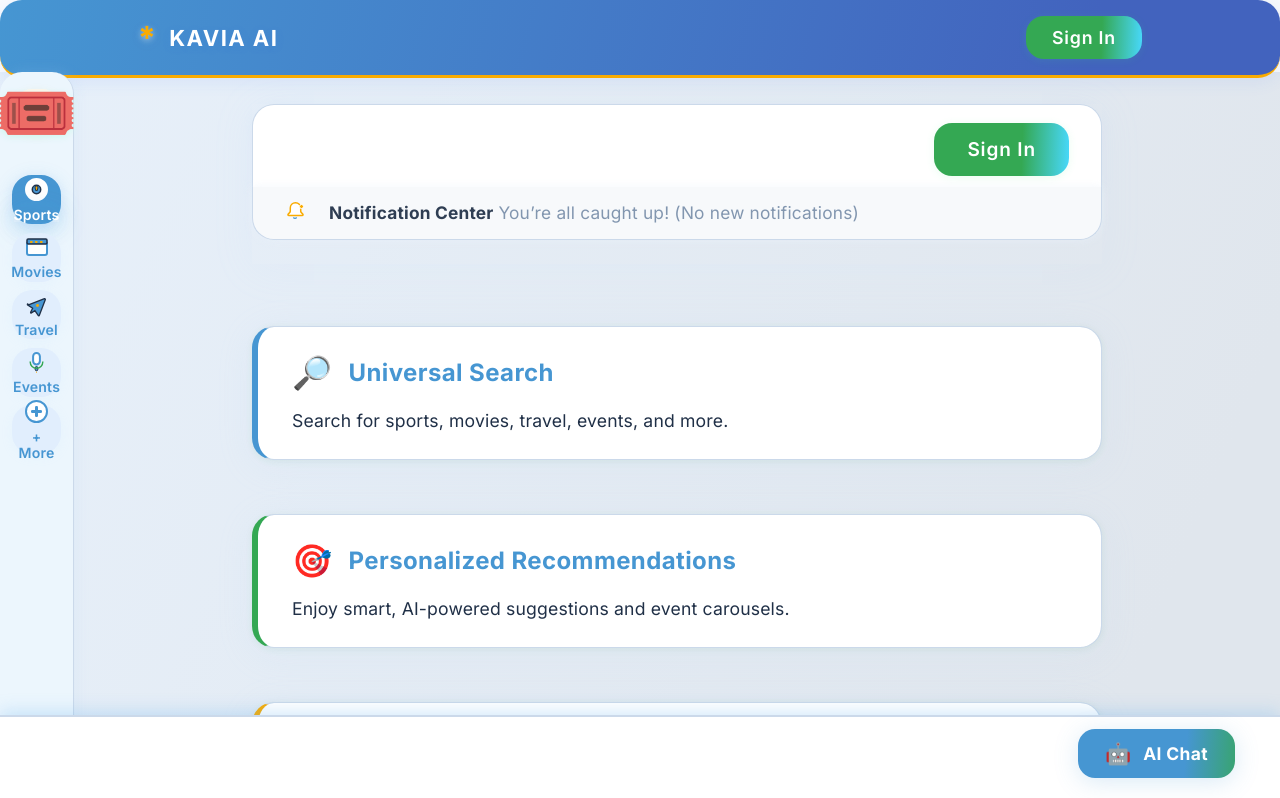
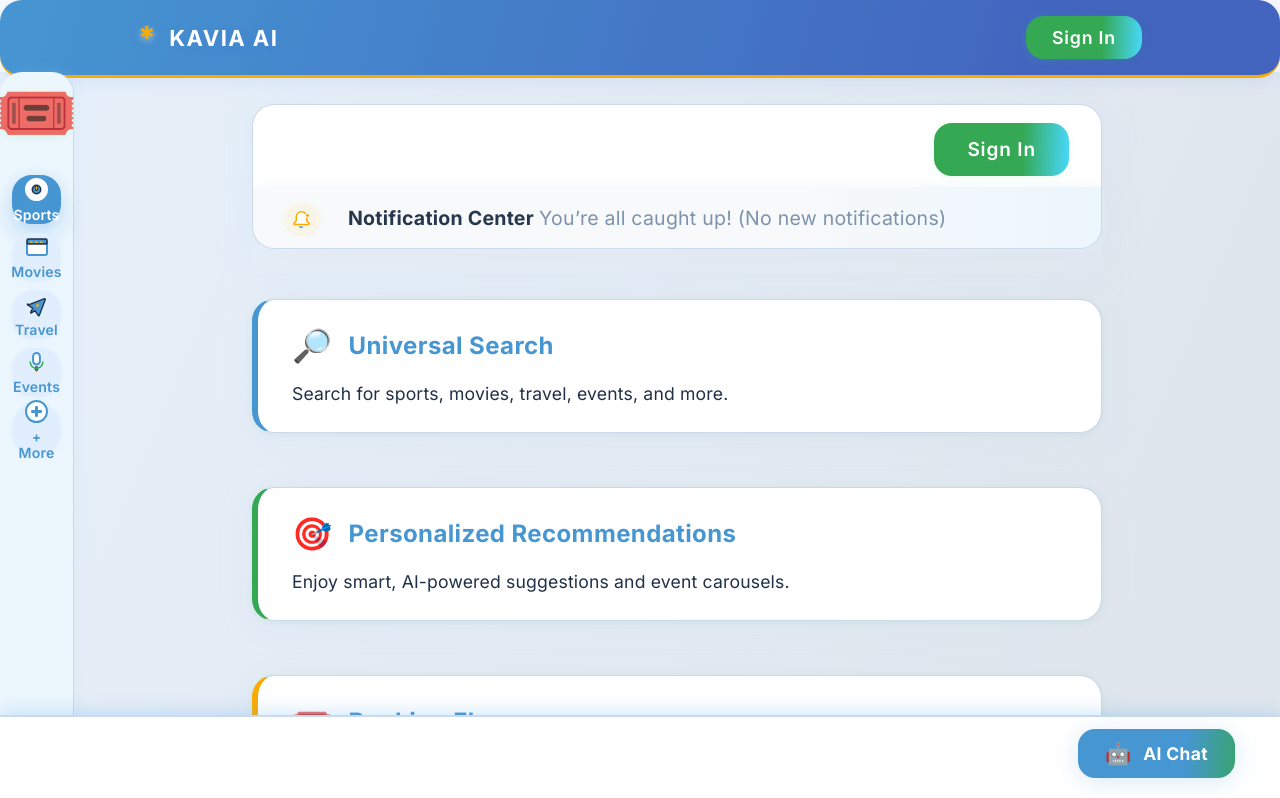
Before and after one commit to Workflow-Manager-admin/omniticket-ai-23181-5b174098, a React (Create React App) app in the folder omniticket_ai/: page / in a window 1280 px wide. Shown: the top 798 px of the page. Built offline with nearby package versions, Linux system fonts and the light colour scheme; the HTML template or start-up script is replaced by a standard one.

Commit message:
Auto-commit: Changes as of 2025-05-29T05:12:58.339942+00:00

```diff
--- a/omniticket_ai/src/MainContainer.css
+++ b/omniticket_ai/src/MainContainer.css
@@ -487,7 +487,7 @@
 }
 
 .main-feature-card:first-of-type {
-  margin-top: 36px;
+  margin-top: 0;
 }
 
 .feature-card-header {
@@ -642,35 +642,57 @@
 /* Notification center below sign-in */
 .main-notification-center {
   width: 100%;
-  background: var(--surface-alt);
+  background: linear-gradient(90deg, var(--surface-alt) 66%, #ecf6fd 100%);
   border-radius: 0 0 var(--border-radius-xl) var(--border-radius-xl);
-  box-shadow: 0 0.5px 10px #e7f0fa99;
-  border: 1.5px solid var(--border-color);
+  box-shadow: 0 4px 28px #bedefb18, 0 0.5px 10px #e7f0fa99;
+  border: 1.7px solid var(--border-color);
   border-top: none;
-  min-height: 48px;
+  min-height: 52px;
   font-family: var(--font-primary);
   display: flex;
   align-items: center;
-  gap: 16px;
-  padding: 13px 32px 14px 29px;
-  font-size: 1.06rem;
+  gap: 18px;
+  padding: 16px 36px 15px 30px;
+  font-size: 1.12rem;
+  transition: box-shadow 0.18s, background 0.18s;
+  /* visually hover/clickable for notifications */
+  cursor: pointer;
+}
+.main-notification-center:hover, .main-notification-center:focus-within {
+  box-shadow: 0 6px 30px #f9ab0044, 0 0.5px 10px #e7f0fa99;
+  background: linear-gradient(90deg, #fefefe 40%, #f9fabe 160%);
 }
 .main-notification-center .notification-bell {
-  font-size: 1.23rem;
+  font-size: 1.25rem;
   color: var(--secondary);
-  margin: 0 7px 0 3px;
+  margin: 0 11px 0 2px;
+  display: flex;
+  align-items: center;
+  justify-content: center;
+  border-radius: 50%;
+  background: #f9ab0014;
+  padding: 5px 6px 3px 5px;
+  box-shadow: 0 2px 6px #f9ab0022;
+  border: 1.5px solid #fffbe4;
+  transition: background 0.18s, color 0.19s, box-shadow 0.14s;
+}
+.main-notification-center .notification-bell:active {
+  background: #f9ab0032;
 }
 .main-notification-center-label {
   color: var(--text-main);
   letter-spacing: 0.012em;
   font-family: var(--font-primary);
-  font-size: 1.02em;
-  opacity: 0.93;
-  font-weight: 500;
+  font-size: 1.09em;
+  opacity: 0.97;
+  font-weight: 600;
+  /* text-overflow for modern polish */
+  overflow: hidden;
+  text-overflow: ellipsis;
   white-space: nowrap;
-  text-overflow: ellipsis;
-  overflow: hidden;
   flex: 1;
+  display: flex;
+  align-items: center;
 }
 @media (max-width: 900px) {
   .main-notification-center {
```
Also changed, not shown: 2 other files (tests, documents, lock files or other folders).
